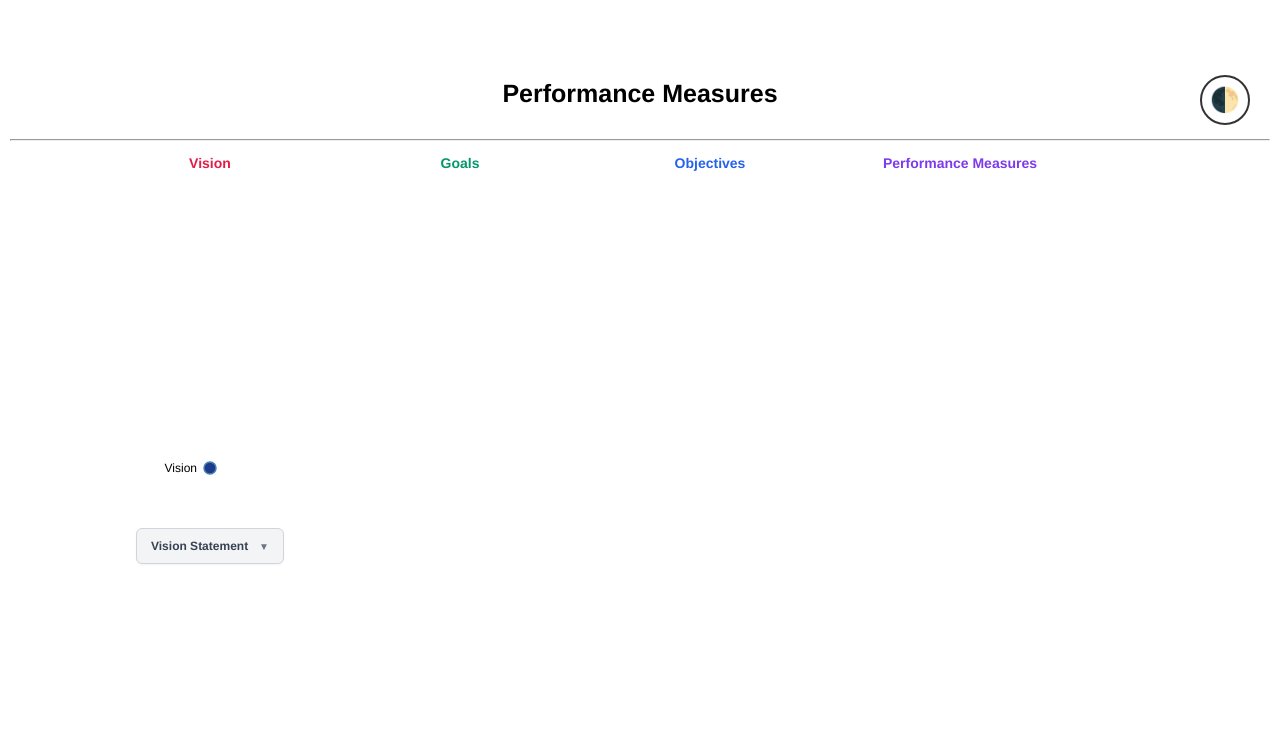
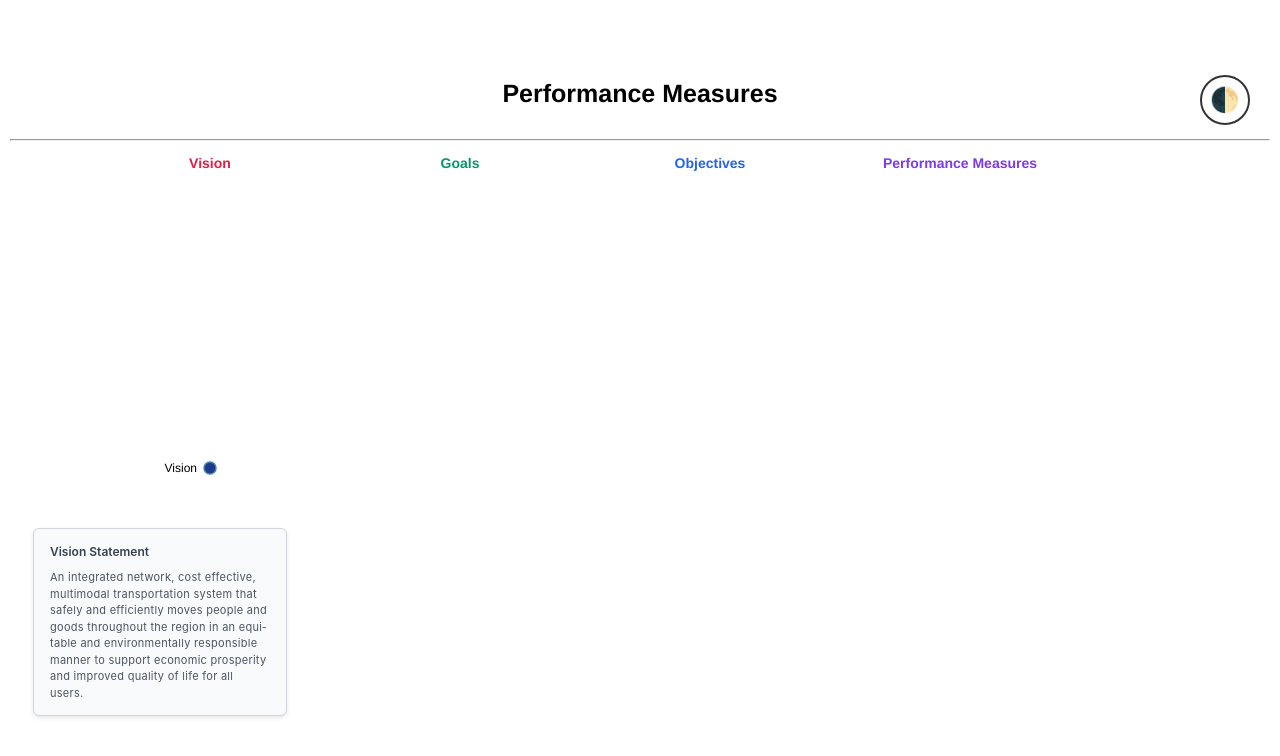
Before and after one commit to elishaadamu/d3-graph, a React (Vite) app: page / in a window 1280 px wide. Shown: the top 756 px of the page. Built offline with nearby package versions, Linux system fonts and the light colour scheme.

Commit message:
first commit

```diff
--- a/src/OsintGraph.jsx
+++ b/src/OsintGraph.jsx
@@ -326,8 +326,6 @@ const OsintTree = () => {
     }
   }, [dimensions]);
 
-  const [isAccordionOpen, setIsAccordionOpen] = useState(false);
-
   return (
     <div style={{ width: "100%", height: "100%", position: "relative" }}>
       <svg ref={svgRef} style={{ width: "100%", height: "100%" }}></svg>
@@ -337,105 +335,37 @@ const OsintTree = () => {
           top: `${
             dimensions.height / 2 + (dimensions.width < 768 ? 60 : 80)
           }px`, // Vision circle center + small offset
-          left: `${dimensions.width < 768 ? 40 : 200}px`, // Same as Vision circle's left margin
-          transform: "translateX(-50%)", // Center the accordion under the circle
-          maxWidth: dimensions.width < 768 ? "106px" : "148px", // Reduced to 53% of original (200px * 0.53 = 106px, 280px * 0.53 = 148px)
+          left: `${dimensions.width < 768 ? 40 : 150}px`, // Same as Vision circle's left margin
+          transform: "translateX(-50%)", // Center the text under the circle
+          maxWidth: dimensions.width < 768 ? "200px" : "220px", // Reasonable width for readability
+          backgroundColor: "#f9fafb",
+          border: "1px solid #d1d5db",
+          borderRadius: "6px",
+          padding: "14px 16px",
+          boxShadow: "0 2px 4px rgba(0, 0, 0, 0.1)",
         }}
       >
-        <button
-          onClick={() => setIsAccordionOpen(!isAccordionOpen)}
+        <h4
           style={{
-            backgroundColor: isAccordionOpen ? "#e5e7eb" : "#f3f4f6",
-            border: "1px solid #d1d5db",
-            borderRadius: isAccordionOpen ? "6px 6px 0 0" : "6px",
-            padding: "10px 14px",
+            margin: "0 0 8px 0",
             fontSize: dimensions.width < 768 ? "11px" : "12px",
             fontWeight: "600",
             color: "#374151",
-            cursor: "pointer",
-            width: "100%",
-            textAlign: "left",
-            display: "flex",
-            justifyContent: "space-between",
-            alignItems: "center",
-            transition: "all 0.2s ease-in-out",
-            boxShadow: isAccordionOpen
-              ? "0 2px 4px rgba(0, 0, 0, 0.1)"
-              : "0 1px 2px rgba(0, 0, 0, 0.05)",
-            outline: "none",
-          }}
-          onMouseEnter={(e) => {
-            if (!isAccordionOpen) {
-              e.target.style.backgroundColor = "#e5e7eb";
-            }
-          }}
-          onMouseLeave={(e) => {
-            if (!isAccordionOpen) {
-              e.target.style.backgroundColor = "#f3f4f6";
-            }
+            fontFamily:
+              "-apple-system, BlinkMacSystemFont, 'Segoe UI', Roboto, sans-serif",
           }}
         >
-          <span>Vision Statement</span>
-          <span
-            style={{
-              transform: isAccordionOpen ? "rotate(180deg)" : "rotate(0deg)",
-              transition: "transform 0.3s ease-in-out",
-              fontSize: "10px",
-              color: "#6b7280",
-            }}
-          >
-            ▼
-          </span>
-        </button>
-        <div
-          style={{
-            maxHeight: isAccordionOpen ? "160px" : "0",
-            overflow: isAccordionOpen ? "auto" : "hidden",
-            transition:
-              "max-height 0.3s ease-in-out, box-shadow 0.2s ease-in-out",
-            border: isAccordionOpen ? "1px solid #d1d5db" : "none",
-            borderTop: "none",
-            borderRadius: "0 0 6px 6px",
-            backgroundColor: "#f9fafb",
-            boxShadow: isAccordionOpen
-              ? "0 4px 6px rgba(0, 0, 0, 0.1)"
-              : "none",
-            // Custom scrollbar styles
-            scrollbarWidth: "thin",
-            scrollbarColor: "#cbd5e1 #f1f5f9",
-          }}
-          className="custom-scrollbar"
-        >
-          <style jsx>{`
-            .custom-scrollbar::-webkit-scrollbar {
-              width: 6px;
-            }
-            .custom-scrollbar::-webkit-scrollbar-track {
-              background: #f1f5f9;
-              border-radius: 3px;
-            }
-            .custom-scrollbar::-webkit-scrollbar-thumb {
-              background: #cbd5e1;
-              border-radius: 3px;
-              transition: background 0.2s ease;
-            }
-            .custom-scrollbar::-webkit-scrollbar-thumb:hover {
-              background: #94a3b8;
-            }
-          `}</style>
+          Vision Statement
+        </h4>
         <p
-            className="footer-text"
           style={{
             margin: "0",
-              padding: "14px 16px",
-              fontSize: dimensions.width < 768 ? "10px" : "12px",
+            fontSize: dimensions.width < 768 ? "10px" : "11px",
             color: "#4b5563",
             lineHeight: "1.5",
             wordWrap: "break-word",
             overflowWrap: "break-word",
             hyphens: "auto",
-              width: "100%",
-              boxSizing: "border-box",
             fontFamily:
               "-apple-system, BlinkMacSystemFont, 'Segoe UI', Roboto, sans-serif",
             letterSpacing: "0.025em",
@@ -449,7 +379,6 @@ const OsintTree = () => {
         </p>
       </div>
     </div>
-    </div>
   );
 };
 
```
Lines whose indentation alone changed are shown as unchanged.
